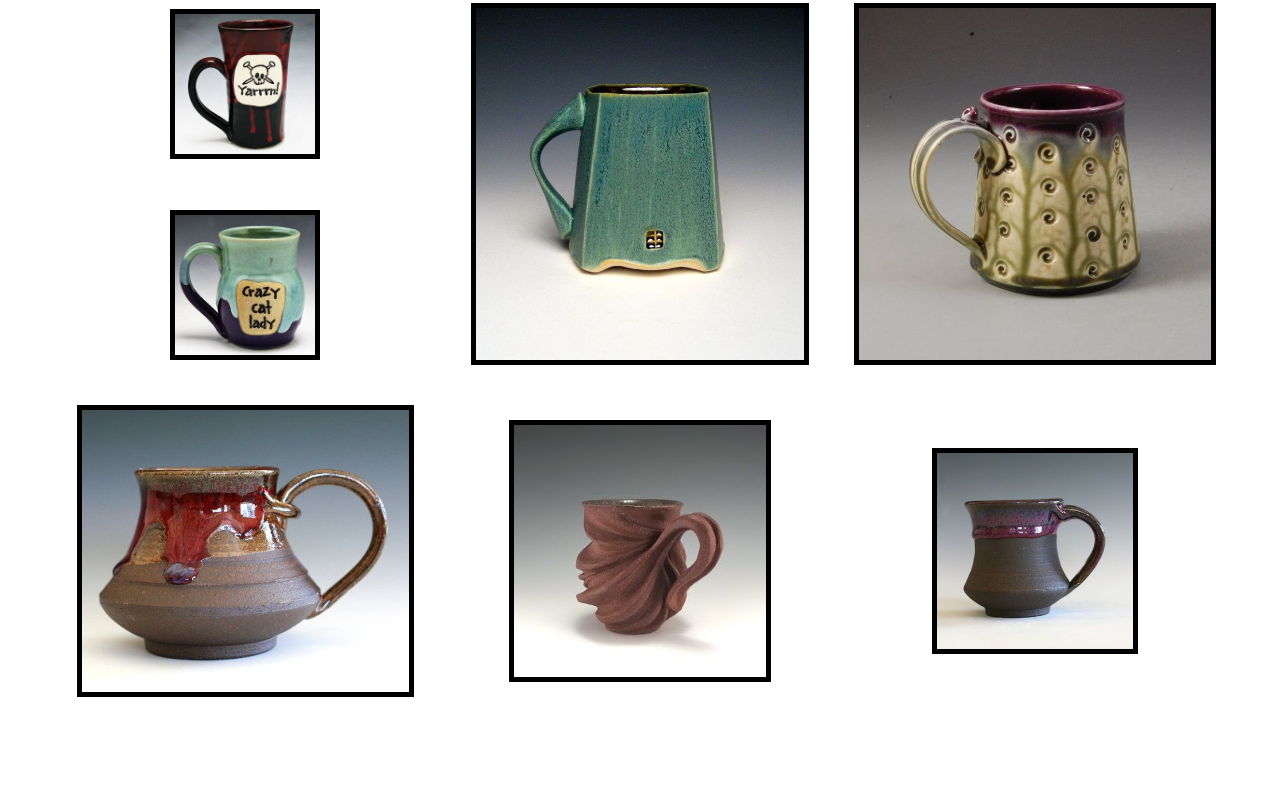
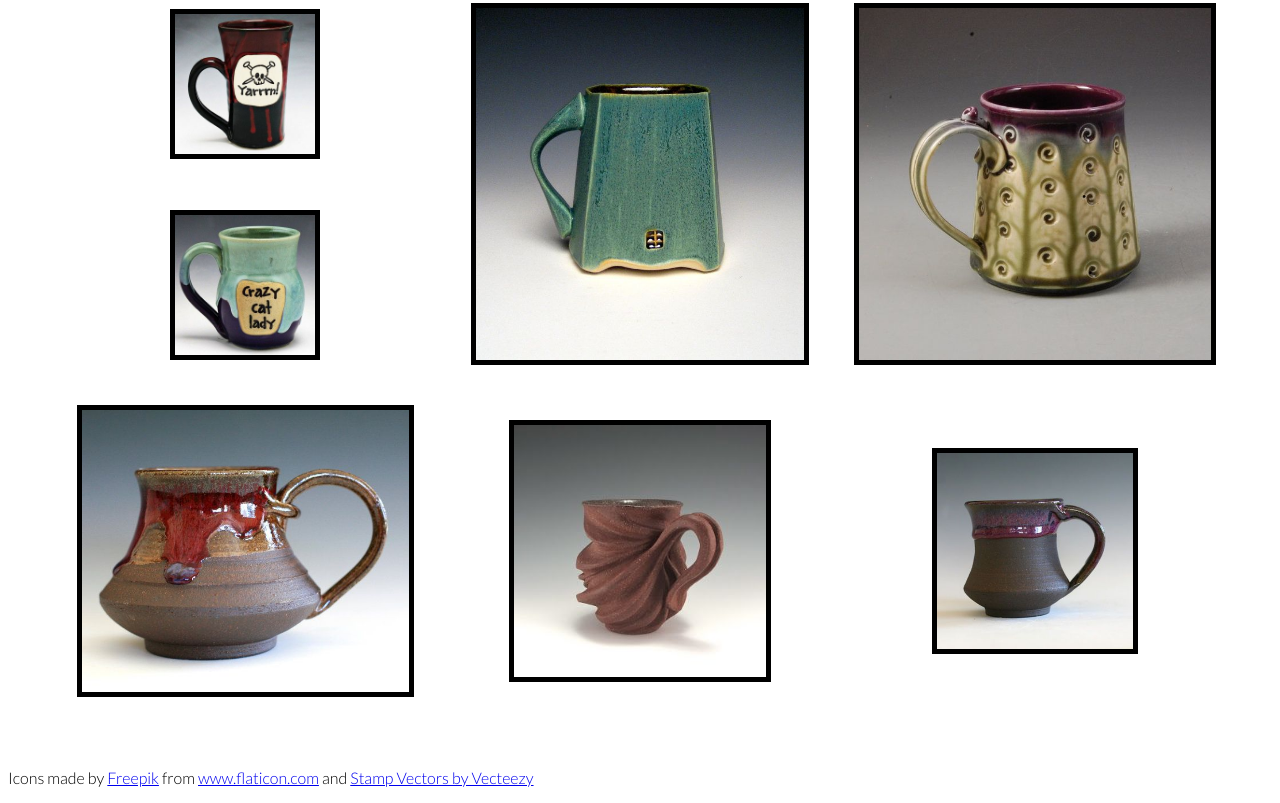
Before and after one commit to StarSheriff2/Product-Landing-Page-Project, a plain HTML site: page index.html in a window 1280 px wide. Shown: the part 2043-2846 px from the top of the page. Before the commit the page ends 2803 px from the top, so only its background shows below. Drawn offline with Linux system fonts and the light colour scheme.

Commit message:
added icon attributions to page

```diff
--- a/index.html
+++ b/index.html
@@ -77,11 +77,8 @@
             </section>
         </main>
 
-
-        <!-- attribution: Icons made by <a href="https://www.flaticon.com/authors/freepik" title="Freepik">Freepik</a> from <a href="https://www.flaticon.com/" title="Flaticon"> www.flaticon.com</a>
-        heat insulation: Icons made by <a href="https://www.flaticon.com/authors/freepik" title="Freepik">Freepik</a> from <a href="https://www.flaticon.com/" title="Flaticon"> www.flaticon.com</a>
-        patented: <a href="https://www.vecteezy.com/free-vector/stamp">Stamp Vectors by Vecteezy</a>-->
-
+        <p id="attributions">Icons made by <a href="https://www.flaticon.com/authors/freepik" title="Freepik">Freepik</a> from <a href="https://www.flaticon.com/" title="Flaticon"> www.flaticon.com</a>
+        and <a href="https://www.vecteezy.com/free-vector/stamp">Stamp Vectors by Vecteezy</a></p>
     </body>
 
 
```
